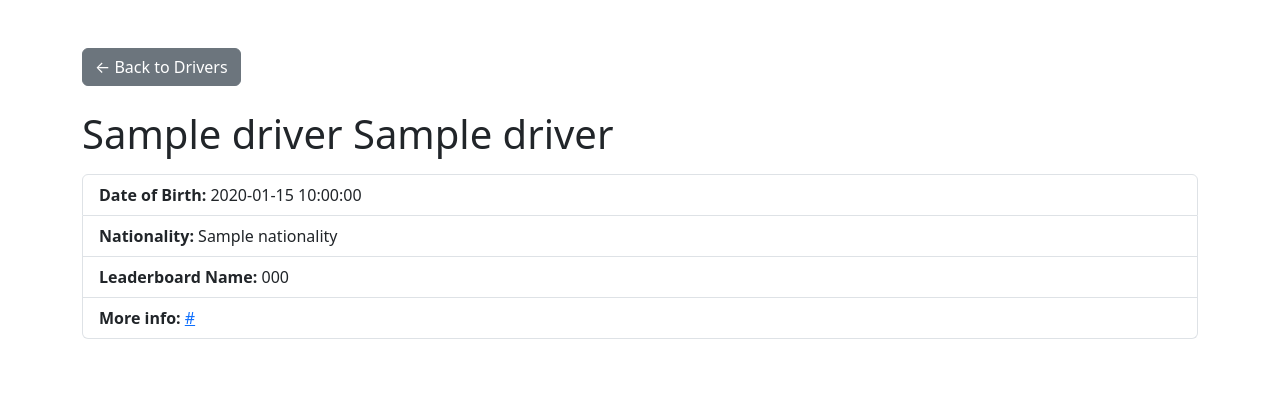
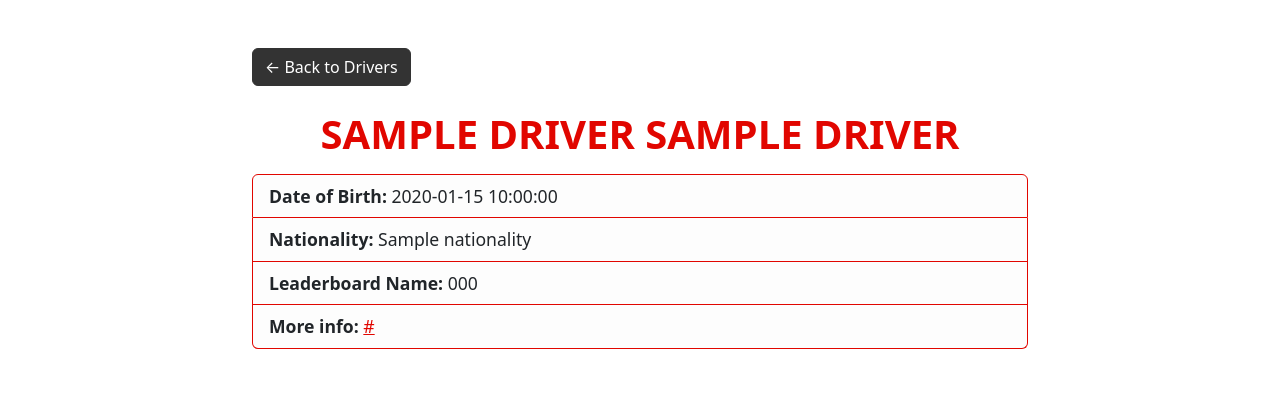
Before and after one commit to staten-island-tech/flask-api-project-rustynbustedup, a Flask app: page /driver/1 in a window 1280 px wide. Shown: the top 396 px of the page. Run offline with Flask 3, Linux system fonts and the light colour scheme; a database or web service that is not in the repository returns one stand-in record (values such as "Sample title"); data that the repository does not hold is empty.

Commit message:
Styling in CSS now

```diff
--- a/Static/styles.css
+++ b/Static/styles.css
@@ -8,7 +8,7 @@
 
 /* Card styling on Tracks page */
 .tracks_page .card {
-  background-color: hsl(0, 100%, 46%);
+  background-color: hsl(0, 0%, 99%);
   border-color: #e10600;
 }
 
@@ -19,6 +19,75 @@
 
 /* Card styling on Index page */
 .index_page .card {
-  background-color: #fffaf0;
+  background-color: white;
   border-color: #e10600;
 }
+.drivers_page h1 {
+  color: #e10600;
+  text-align: center;
+  text-transform: uppercase;
+  font-weight: bold;
+}
+
+/* Card styling on Drivers page */
+.drivers_page .card {
+  background-color: white;
+  border-color: #e10600;
+}
+
+/* Button styling for Drivers page */
+.drivers_page .btn-racing {
+  background-color: red; /* Deep red for a bold racing look */
+  color:white;
+  border: none;
+  transition: background-color 0.3s ease;
+}
+
+.drivers_page .btn-racing:hover {
+  background-color: #e10600;
+  color: white;
+}
+
+/* Heading style on Driver Detail page */
+.driver_detail_page h1 {
+  color: #e10600;
+  text-align: center;
+  text-transform: uppercase;
+  font-weight: bold;
+}
+
+/* Container spacing and max-width */
+.driver_detail_page .container {
+  max-width: 800px;
+  margin: auto;
+}
+
+/* List group styling */
+.driver_detail_page .list-group-item {
+  background-color: #fdfdfd;
+  border-color: #e10600;
+  font-size: 1.1rem;
+}
+
+/* Link styling inside list */
+.driver_detail_page .list-group-item a {
+  color: #e10600;
+  text-decoration: underline;
+}
+
+.driver_detail_page .list-group-item a:hover {
+  color: #c00000;
+  text-decoration: none;
+}
+
+/* Back button */
+.driver_detail_page .btn-secondary {
+  background-color: #333;
+  border-color: #333;
+  color: #fff;
+}
+
+.driver_detail_page .btn-secondary:hover {
+  background-color: #e10600;
+  border-color: #e10600;
+}
--- a/Templates/driver_detail.html
+++ b/Templates/driver_detail.html
@@ -4,7 +4,7 @@
   <meta charset="UTF-8">
   <title>{{ driver.givenName }} {{ driver.familyName }}</title>
   <link href="https://cdn.jsdelivr.net/npm/bootstrap@5.3.0/dist/css/bootstrap.min.css" rel="stylesheet">
-  <link rel="stylesheet" href="styles.css">
+  <link rel="stylesheet" href="{{ url_for('static', filename='styles.css') }}">
 </head>
 <body>
   <div class="container py-5">
@@ -19,4 +19,4 @@
   </div>
 </body>
 </html>
-<body class="driver_detail_page"></body>
+<body class="driver_detail_page">
--- a/Templates/drivers.html
+++ b/Templates/drivers.html
@@ -4,7 +4,7 @@
   <meta charset="UTF-8">
   <title>All F1 Drivers</title>
   <link href="https://cdn.jsdelivr.net/npm/bootstrap@5.3.0/dist/css/bootstrap.min.css" rel="stylesheet">
-  <link rel="stylesheet" href="styles.css">
+  <link rel="stylesheet" href="{{ url_for('static', filename='styles.css') }}">
 </head>
 
 <body>
@@ -33,7 +33,7 @@
         <div class="col">
           <div class="card h-100 p-3">
             <div class="card-body">
-              <h5 class="card-title">{{ driver.givsenName }} {{ driver.familyName }}</h5>
+              <h5 class="card-title">{{ driver.givenName }} {{ driver.familyName }}</h5>
               <p class="card-text">
                 <strong>Nationality:</strong> {{ driver.nationality }}<br>
                 <strong>DOB:</strong> {{ driver.dateOfBirth }}
@@ -47,4 +47,4 @@
   </div>
 </body>
 </html>
-<body class="drivers_page"></body>
+<body class="drivers_page">
--- a/Templates/index.html
+++ b/Templates/index.html
@@ -1,11 +1,10 @@
 <!DOCTYPE html>
 <html lang="en">
 <head>
-  <link rel="stylesheet" href="styles.css">
+  <link rel="stylesheet" href="{{ url_for('static', filename='styles.css') }}">
   <meta charset="UTF-8">
   <title>F1 Home</title>
   <link href="https://cdn.jsdelivr.net/npm/bootstrap@5.3.0/dist/css/bootstrap.min.css" rel="stylesheet">
-  <link rel="stylesheet" href="styles.css">
 </head>
 
 <body>
--- a/Templates/tracks.html
+++ b/Templates/tracks.html
@@ -3,7 +3,7 @@
 <head>
   <meta charset="UTF-8">
   <title>F1 Circuits</title>
-  <link rel="stylesheet" href="styles.css">
+  <link rel="stylesheet" href="{{ url_for('static', filename='styles.css') }}">
   <link href="https://cdn.jsdelivr.net/npm/bootstrap@5.3.0/dist/css/bootstrap.min.css" rel="stylesheet">
 </head>
 
```
